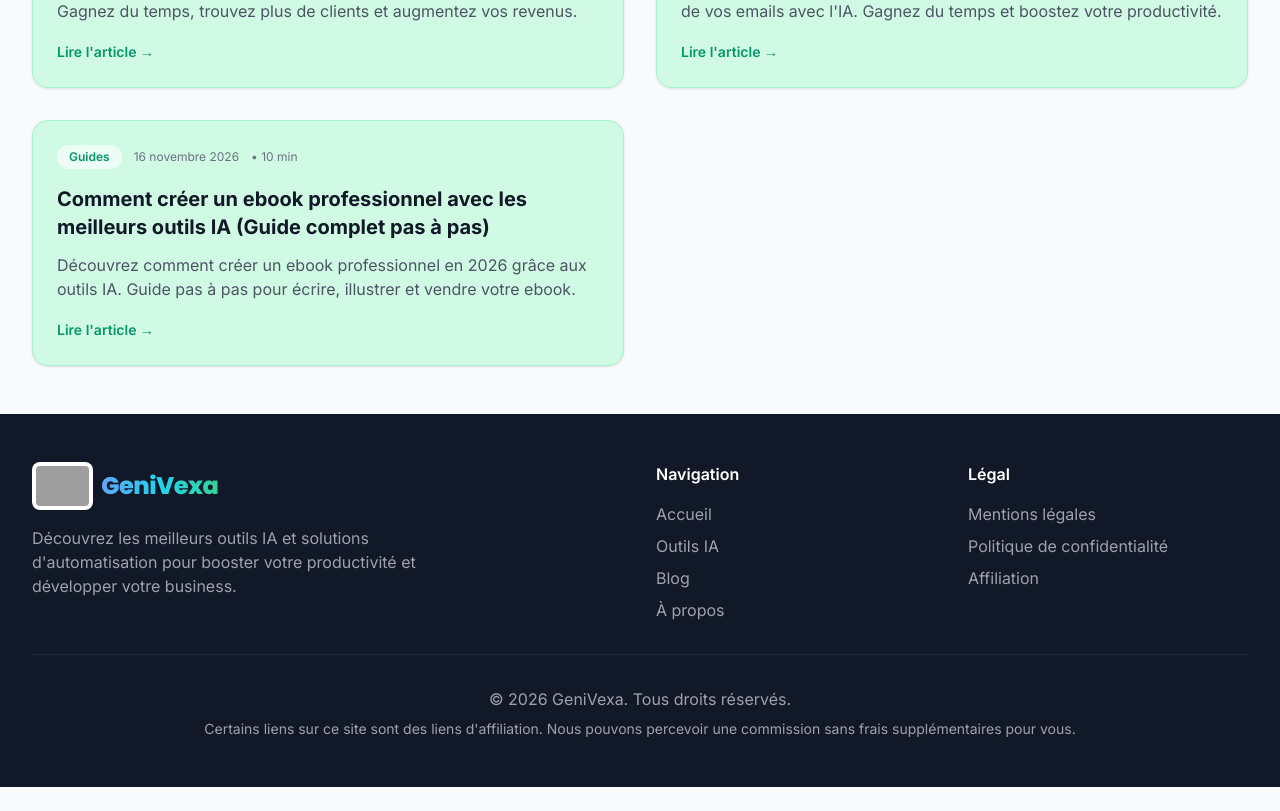
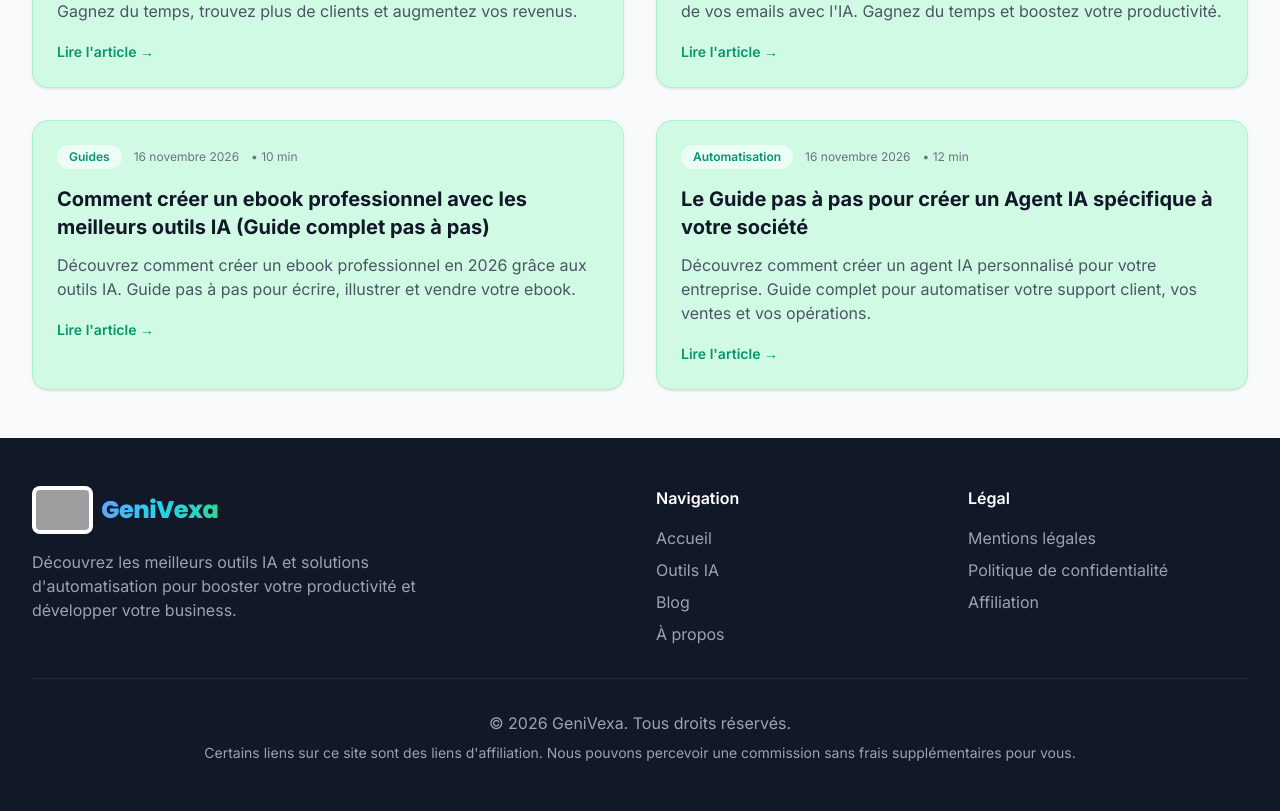
Before and after one commit to willysrwm/genivexa-site, a React (Vite) app: page /blog in a window 1280 px wide. Shown: the part 2520-3331 px from the top of the page. Before the commit the page ends 3307 px from the top, so only its background shows below. Built offline with nearby package versions, Linux system fonts and the light colour scheme; grey boxes are pictures that could not be loaded.

Commit message:
Update articles.js

```diff
--- a/src/data/articles.js
+++ b/src/data/articles.js
@@ -3790,5 +3790,121 @@ Créer un ebook professionnel avec l'IA n'a jamais été aussi simple. En suivan
 **Mon conseil :** Commencez par un ebook court (20-30 pages) pour tester le processus. Une fois que vous maîtrisez, vous pourrez créer des ebooks plus longs.
 
 *Article mis à jour le 16 novembre 2026.*`
+  },
+    {
+    id: 18,
+    slug: 'creer-agent-ia-societe-guide',
+    title: 'Le Guide pas à pas pour créer un Agent IA spécifique à votre société',
+    excerpt: 'Découvrez comment créer un agent IA personnalisé pour votre entreprise. Guide complet pour automatiser votre support client, vos ventes et vos opérations.',
+    category: 'Automatisation',
+    date: '16 novembre 2026',
+    readTime: '12 min',
+    content: `## Pourquoi créer un Agent IA pour votre société ?
+
+En 2026, l'intelligence artificielle n'est plus réservée aux géants de la tech. Une PME, un cabinet de conseil ou une boutique en ligne peut désormais créer son propre **agent IA personnalisé** pour :
+- Répondre automatiquement aux questions des clients (support 24h/24)
+- Qualifier les prospects avant un rendez-vous
+- Automatiser la rédaction d'emails et de devis
+- Former les nouveaux employés
+
+**Bonne nouvelle** : Créer un agent IA est plus simple qu'il n'y paraît. Dans ce guide, je vous montre la méthode pas à pas, avec les meilleurs outils disponibles en 2026.
+
+---
+
+## Étape 1 : Définir le rôle de votre agent IA
+
+Avant de coder, il faut une stratégie claire.
+
+**Les questions à se poser :**
+- Quel problème mon agent doit-il résoudre ? (ex: répondre aux FAQs clients)
+- Qui va l'utiliser ? (vos clients ? vos employés ?)
+- Quelles sont les limites ? (il ne doit pas donner de conseils juridiques, etc.)
+
+**Exemple de rôle :** "Un agent IA qui répond aux questions fréquentes sur nos services et redirige vers un humain si la demande est complexe."
+
+---
+
+## Étape 2 : Choisir la bonne plateforme
+
+Plusieurs outils permettent de créer un agent IA sans coder. Voici les trois meilleurs :
+
+### Option A : Magai (Recommandé pour les PME)
+**Magai** est un assistant IA qui regroupe plusieurs modèles (ChatGPT, Claude, etc.) dans une seule interface. Il permet de créer des agents spécialisés avec un **prompt système personnalisé** et d'y ajouter vos propres documents (PDF, FAQ, etc.).
+
+- **Avantages :** Interface simple, multi-modèles, ajout de documents.
+- **Commission pour nous :** 20% récurrente.
+
+[👉 Essayer Magai gratuitement](https://magai.co/?via=wilson-martin)
+
+### Option B : Make (Pour les workflows avancés)
+**Make** permet de connecter votre agent IA à vos outils existants (CRM, emailing, Slack...). Vous pouvez par exemple créer un agent qui reçoit un email, l'analyse avec ChatGPT, et envoie une réponse automatique.
+
+- **Avantages :** Automatisation complète, 2000+ intégrations.
+- **Plan gratuit :** 1 000 opérations/mois.
+
+[👉 Essayer Make gratuitement](https://www.make.com/en/register?pc=genivexa)
+
+### Option C : Systeme.io (Pour les agents intégrés à votre site)
+**Systeme.io** propose un chatbot IA intégré à vos pages de vente et tunnels. Il peut répondre aux questions des visiteurs et capturer leurs emails.
+
+- **Avantages :** Tout-en-un (site, emailing, chatbot), plan gratuit à vie.
+
+[👉 Essayer Systeme.io gratuitement](https://systeme.io/fr?sa=sa0004318256e8f4bb16df8d117c373643e20b793694)
+
+---
+
+## Étape 3 : Rédiger le "Prompt Système"
+
+C'est l'étape la plus importante. Le **prompt système** est le cerveau de votre agent. Il définit sa personnalité, son rôle et ses limites.
+
+**Exemple de prompt système pour un agent de support client :**
+
+> "Tu es l'assistant virtuel de [NOM DE VOTRE SOCIÉTÉ]. Ton rôle est de répondre aux questions des clients sur nos services [LISTE DES SERVICES]. Tu dois toujours être poli, professionnel et concis. Si une question dépasse ton domaine de compétence, tu dois répondre : 'Je vais transmettre votre demande à un membre de notre équipe qui vous répondra sous 24h.' Tu ne dois jamais donner de conseils juridiques ou financiers."
+
+**Astuce :** Utilisez **ChatGPT** pour vous aider à rédiger ce prompt. Demandez-lui : "Aide-moi à écrire un prompt système pour un agent IA qui [RÔLE]."
+
+---
+
+## Étape 4 : Ajouter vos documents (Base de connaissances)
+
+Pour que votre agent soit vraiment utile, il doit avoir accès à vos informations. La plupart des plateformes (Magai, Systeme.io) permettent d'**uploader des documents** :
+- Votre FAQ
+- Vos fiches produits
+- Vos conditions générales
+- Vos guides internes
+
+L'agent utilisera ces documents pour répondre avec précision.
+
+---
+
+## Étape 5 : Tester et affiner
+
+Une fois votre agent créé, testez-le avec des questions réelles :
+- Posez-lui les questions les plus fréquentes de vos clients.
+- Vérifiez qu'il répond correctement et dans le bon ton.
+- Ajustez le prompt système si nécessaire.
+
+**Conseil :** Ne déployez pas votre agent immédiatement. Testez-le pendant une semaine en interne avant de le mettre à disposition de vos clients.
+
+---
+
+## Étape 6 : Déployer votre agent
+
+Une fois satisfait, intégrez votre agent :
+- **Sur votre site web** (via un widget de chat)
+- **Sur WhatsApp** (pour le support client)
+- **Sur votre page Facebook** (réponses automatiques)
+
+**Outil recommandé pour l'intégration : Make ou Systeme.io.**
+
+---
+
+## Conclusion : Lancez votre agent IA aujourd'hui
+
+Créer un agent IA pour votre société n'est plus un projet réservé aux développeurs. Avec les bons outils (Magai, Make, Systeme.io) et un prompt système bien rédigé, vous pouvez automatiser 70% de votre support client en quelques jours.
+
+**Mon conseil :** Commencez par un agent simple (FAQ uniquement) avant d'ajouter des fonctionnalités avancées.
+
+*Article mis à jour le 16 novembre 2026.*`
   }
 ];
```
